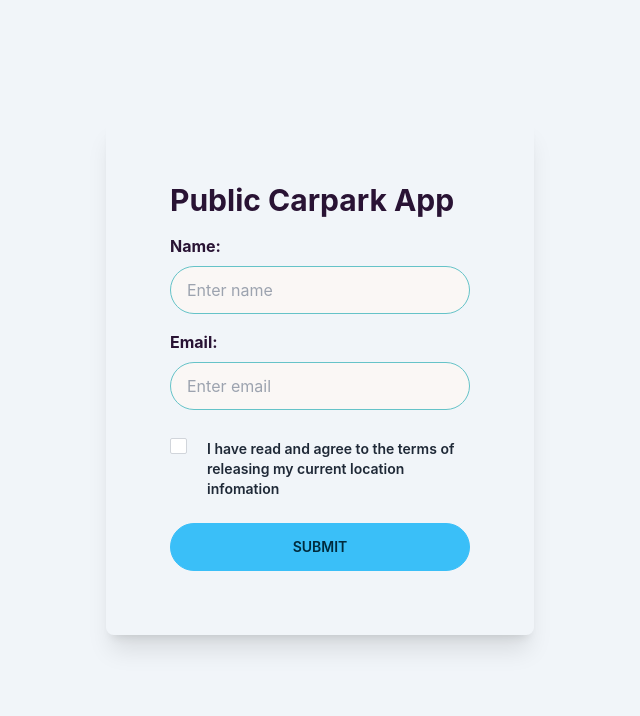
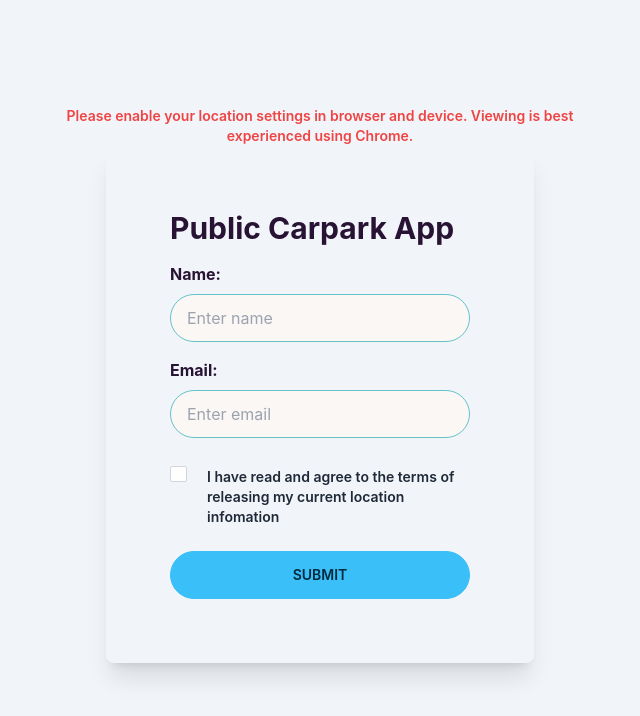
Before and after one commit to goodwill80/My_Carpark_App, a React (Create React App) app: page / in a window 1280 px wide. Shown: the top 716 px of the page, without its empty margins (320-960 px from the left). Built offline with nearby package versions, Linux system fonts and the light colour scheme; no server answers.

Commit message:
instructions

```diff
--- a/src/Pages/HomePage.jsx
+++ b/src/Pages/HomePage.jsx
@@ -1,12 +1,14 @@
 import { useContext } from 'react';
 import { CarparkContext } from '../Context/CarparkContext';
 import Form from '../components/Form';
+import Instructions from '../components/Instructions';
 
 function HomePage() {
   const { getUserData, setSignIn } = useContext(CarparkContext);
 
   return (
     <div className="flex flex-col justify-center items-center min-h-[100vh] h-auto pb-12">
+      <Instructions />
       <Form getUserData={getUserData} setSignIn={setSignIn} />
     </div>
   );
--- /dev/null
+++ b/src/components/Instructions.jsx
@@ -0,0 +1,14 @@
+import React from 'react';
+
+function Instructions() {
+  return (
+    <div className="flex flex-col text-sm mt-4 text-center w-[40%] text-red-500 font-semibold">
+      <h1>
+        Please enable your location settings in browser and device. Viewing is
+        best experienced using Chrome.
+      </h1>
+    </div>
+  );
+}
+
+export default Instructions;
```
